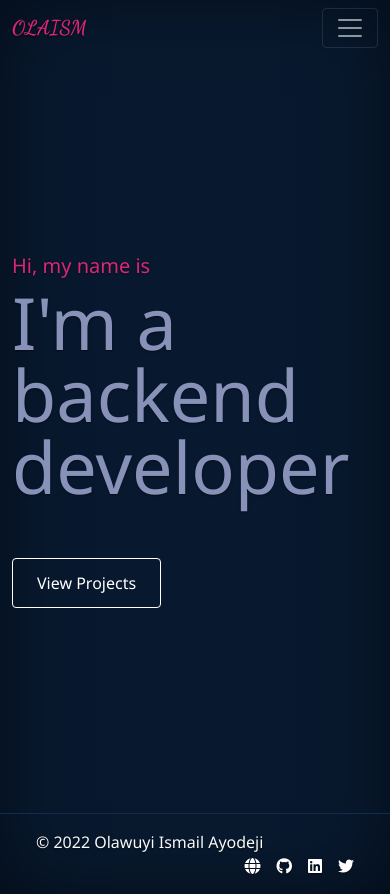
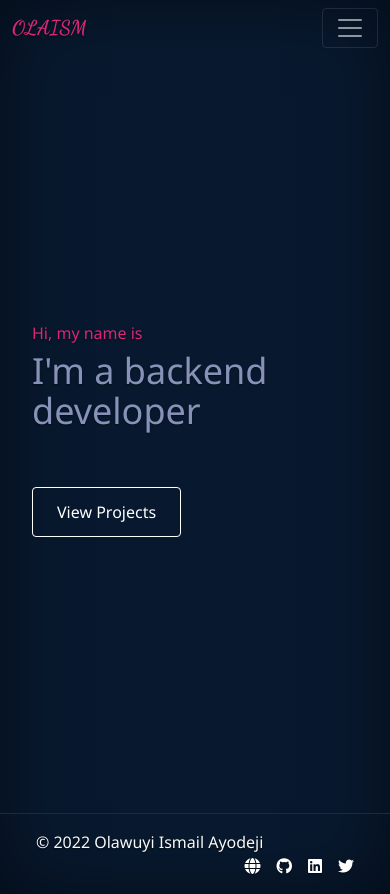
Before and after one commit to Olaism/olaism-portfolio, a Django app: page / in a window 390 px wide. Run offline with Django 4.2, Linux system fonts and the light colour scheme; some libraries are stand-ins or nearby versions.

Commit message:
add responsive design

```diff
--- a/static/base.css
+++ b/static/base.css
@@ -24,6 +24,7 @@ body {
   text-shadow: 0 .05rem .1rem rgba(0, 0, 0, .5);
   box-shadow: inset 0 0 5rem rgba(0, 0, 0, .5);
   background-color: #08192f;
+  overflow: hidden;
   font-family: 'Noto Sans', 'Segoe UI', Tahoma, Geneva, Verdana, sans-serif;
 }
 
@@ -59,14 +60,19 @@ main.display-center {
   align-items: center;
 }
 
+main.home {
+  padding: 0 20px;
+}
+
 main .name-intro {
   color: #db2777;
   font-weight: 100;
+  font-size: 1rem;
 }
 
 main .profile-name {
-  font-size: 72px;
-  line-height: 1;
+  font-size: 36px;
+  line-height: 40px;
   font-weight: 900;
   margin-bottom: 0;
   color: #ccd6f6;
@@ -75,8 +81,8 @@ main .profile-name {
 
 main .profile-stack {
   color: #8892b8;
-  font-size: 72px;
-  line-height: 1;
+  font-size: 36px;
+  line-height: 40px;
   margin-top: 0;
 }
 
@@ -110,7 +116,7 @@ main .about-intro {
 
 main .skills-card {
   display: grid;
-  grid-template-columns: repeat(4, 1fr);
+  grid-template-columns: repeat(2, 1fr);
   grid-auto-rows: 100px;
   gap: 10px;
 }
@@ -141,3 +147,28 @@ footer {
 footer .container {
   border-top: 1px solid #122c4b;
 }
+
+/* Responsive */
+
+@media screen and (min-width: 768px) {
+  body {
+    background-color: red;
+  }
+
+  main .name-intro {
+    font-size: 1.4rem;
+  }
+
+  main .profile-name {
+    font-size: 72px;
+    line-height: 1;
+  }
+  main .profile-stack {
+    font-size: 72px;
+    line-height: 1;
+  }
+
+  main .skills-card {
+    grid-template-columns: repeat(4, 1fr);
+  }
+}
--- a/templates/profiles/about.html
+++ b/templates/profiles/about.html
@@ -10,7 +10,7 @@
             <h4>About Me</h4>
             <div class="divider mb-4"></div>
             <div class="row align-items-end">
-                <div class="col-lg-6 text-end">
+                <div class="col-lg-6 text-md-end">
                     <p class="about-intro">{{ about.heading }}</p>
                 </div>
                 <div class="col-lg-6 lh-lg fw-light">
--- a/templates/profiles/home.html
+++ b/templates/profiles/home.html
@@ -5,7 +5,7 @@
 {% endblock %}
 
 {% block content %}
-    <main class="display-center">
+    <main class="home display-center">
         <div class="container">
             <h5 class="name-intro">Hi, my name is</h5>
             <h1 class="display-4 profile-name">{{ profile.full_name }}</h1>
```
